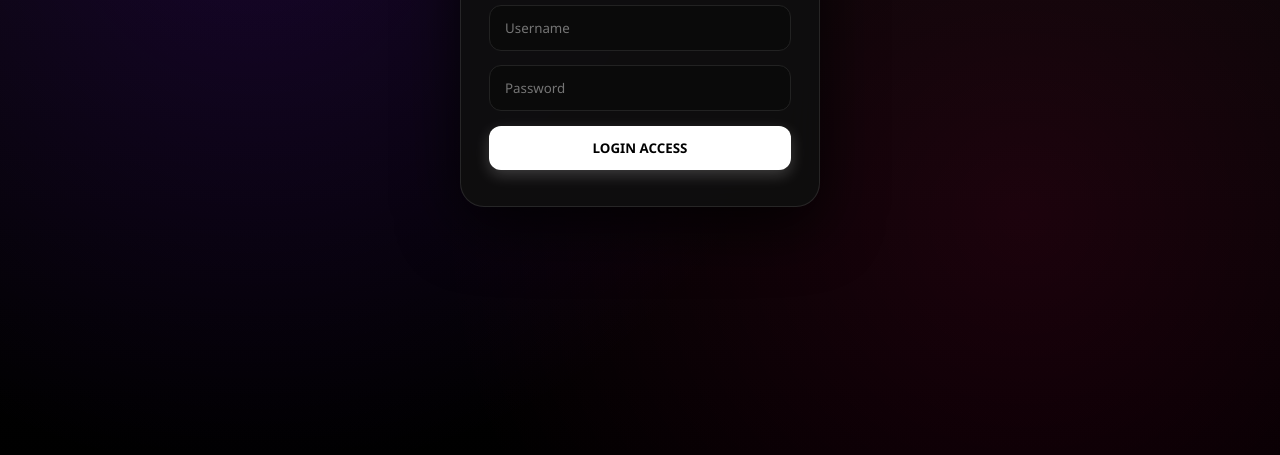
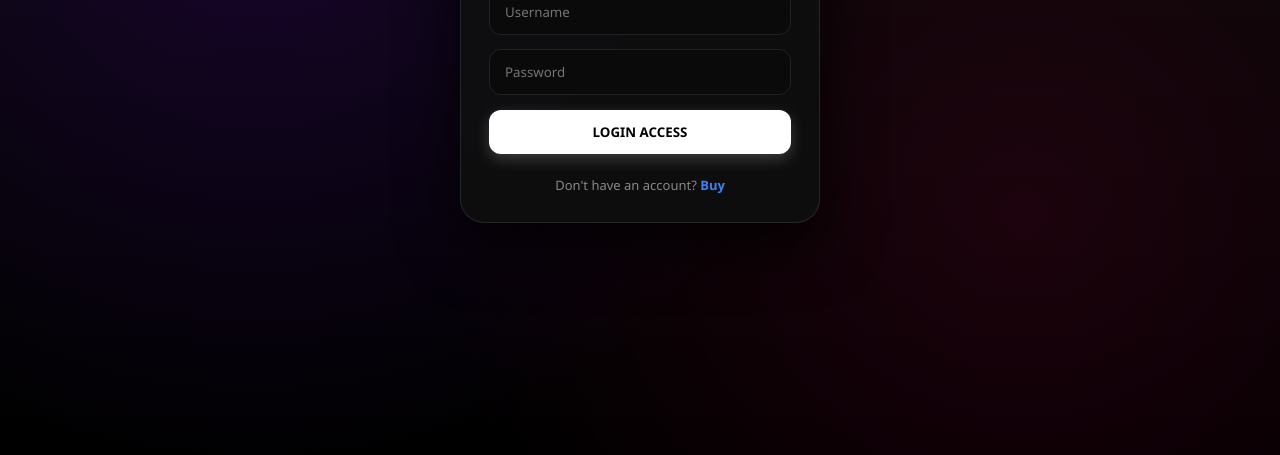
Before and after one commit to aldinoxyy/myweb, a plain HTML site: page panel.html in a window 1280 px wide. Shown: the part 345-800 px from the top of the page. Drawn offline with Linux system fonts and the light colour scheme.

Commit message:
tambah buy link wa biru

```diff
--- a/panel.html
+++ b/panel.html
@@ -35,6 +35,9 @@ input:focus { border-color:#444; background:#111; }
 .btn-dark:hover { border-color:#333; background: linear-gradient(135deg, #1a1a1a, #151515); }
 .status-box { background:#0a0a0a; border:1px solid #1a1a1a; border-radius:14px; padding:16px; margin-top:16px; text-align:center; color:#888; font-size:13px; line-height:1.5; }
 .dot { width:8px; height:8px; background:#0f0; border-radius:50%; display:inline-block; box-shadow:0 0 10px #0f0; margin-right:6px; }
+.buy-text { text-align:center; margin-top:14px; color:#888; font-size:13px; }
+.buy-text a { color:#3b82f6; font-weight:bold; text-decoration:none; }
+.buy-text a:hover { text-decoration:underline; color:#60a5fa; }
 </style>
 </head>
 <body>
@@ -44,6 +47,7 @@ input:focus { border-color:#444; background:#111; }
 <input id="lu" placeholder="Username">
 <input id="lp" type="password" placeholder="Password">
 <button class="btn btn-white" onclick="login()">LOGIN ACCESS</button>
+<div class="buy-text">Don't have an account? <a href="https://wa.me/6285642367261?text=Halo%20bang%20mau%20buy%20L%C3%A8xaaBot" target="_blank">Buy</a></div>
 </div>
 <div id="main" style="display:none">
 <div class="logo"><h2>LÈXAA BOT</h2><p id="welcome" style="color:#0f0">● CONNECTED</p></div>
```
